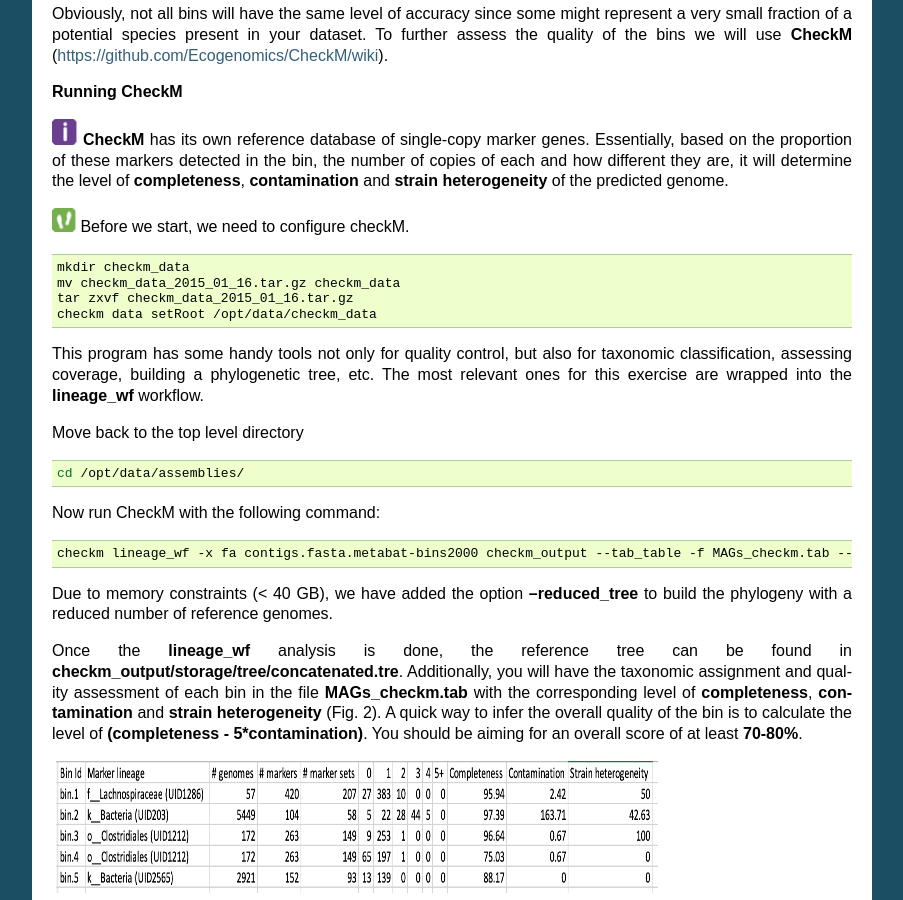
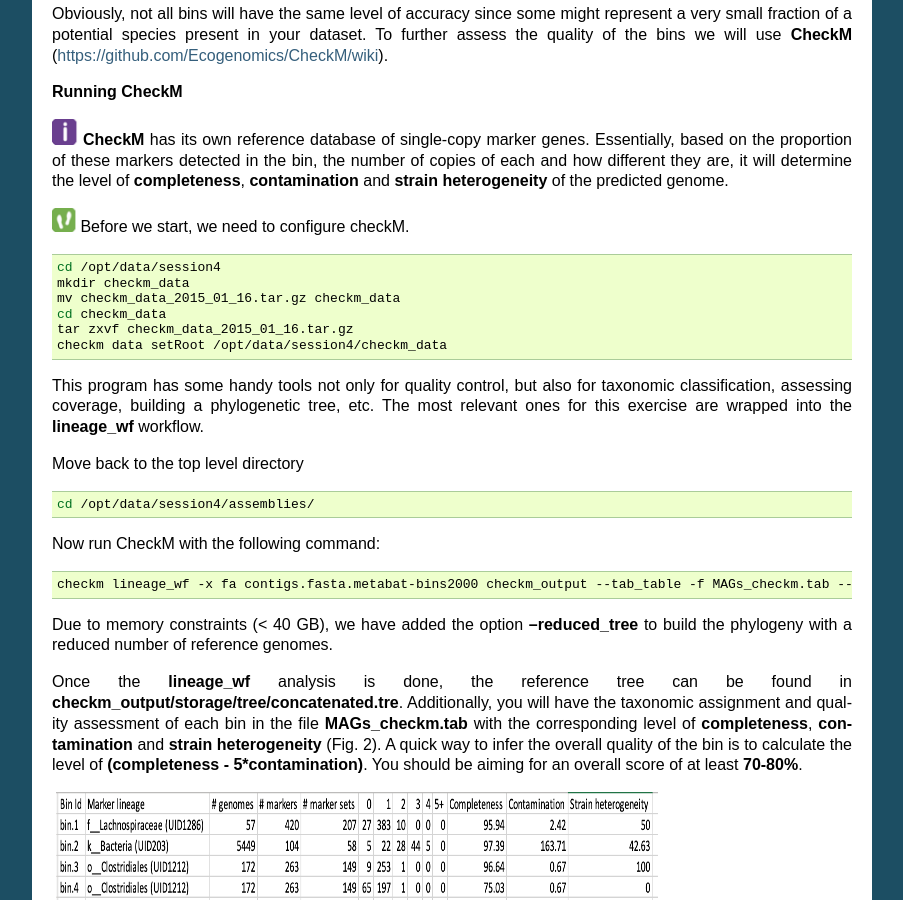
Before and after one commit to EBI-Metagenomics/mgnify-biata-2021, a Sphinx documentation site: the page built from docs/source/mag.rst, in a window 1280 px wide and 900 px high, scrolled down 2578 px. Shown: the whole window, without its empty margins (198-1101 px from the left). Built offline with Sphinx 7.4.7, drawn with Linux system fonts in a browser that asks for light colours.

Commit message:
Update mag.rst

```diff
--- a/docs/source/mag.rst
+++ b/docs/source/mag.rst
@@ -152,10 +152,12 @@ and **strain heterogeneity** of the predicted genome.
 
 .. code-block:: bash
 
+    cd /opt/data/session4
     mkdir checkm_data
     mv checkm_data_2015_01_16.tar.gz checkm_data
+    cd checkm_data
     tar zxvf checkm_data_2015_01_16.tar.gz
-    checkm data setRoot /opt/data/checkm_data
+    checkm data setRoot /opt/data/session4/checkm_data
 
 This program has some handy tools not only for quality control, but also
 for taxonomic classification, assessing coverage, building a
@@ -166,7 +168,7 @@ Move back to the top level directory
 
 .. code-block:: bash
 
-    cd /opt/data/assemblies/
+    cd /opt/data/session4/assemblies/
 
 Now run CheckM with the following command:
 
```
